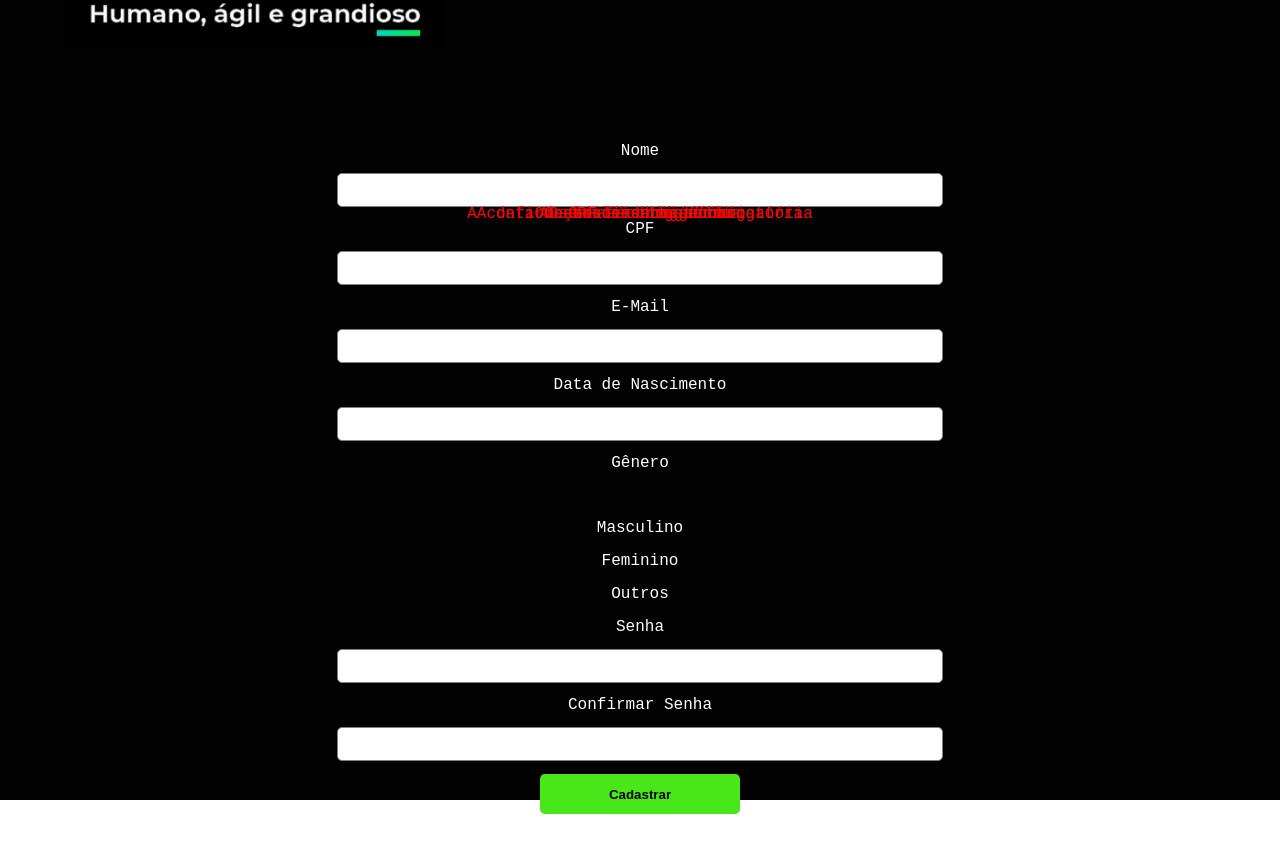
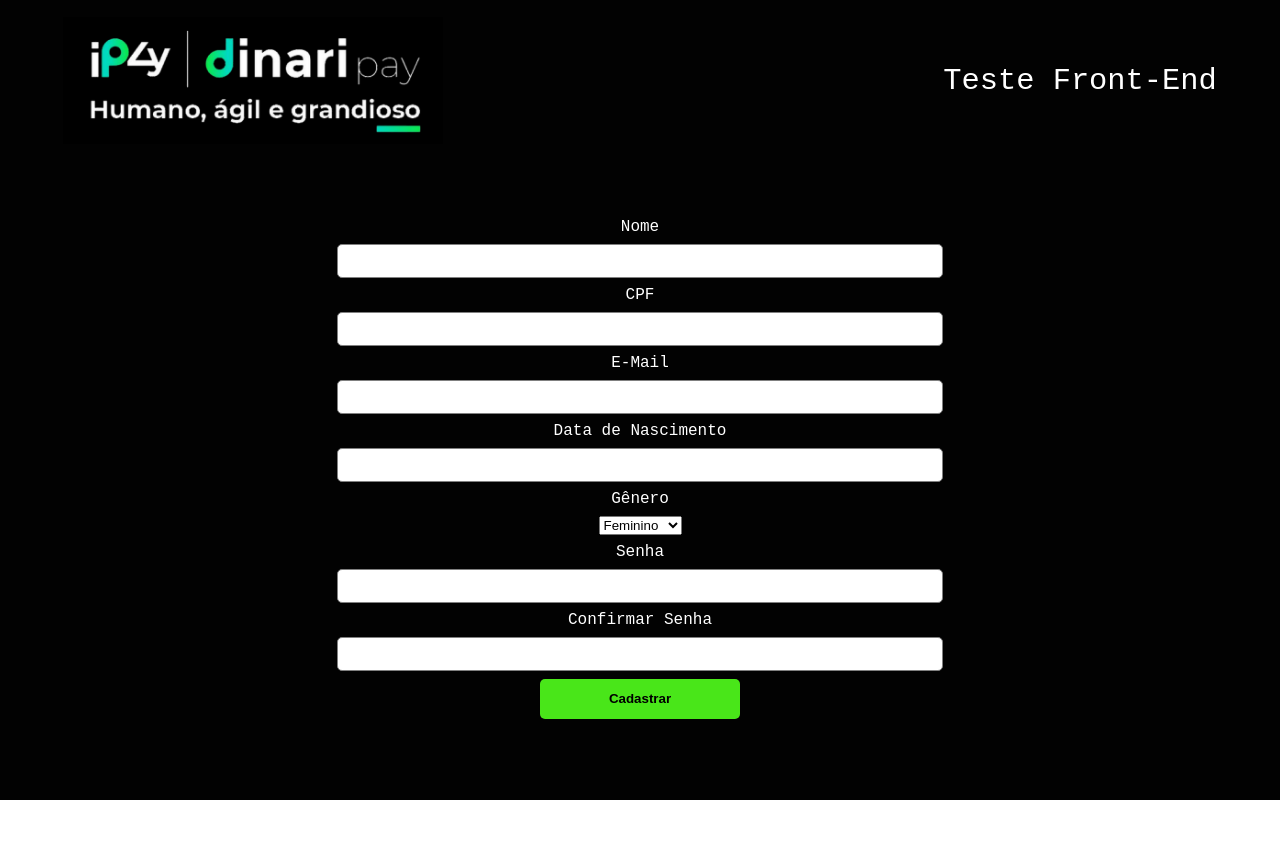
Before and after one commit to vgabrielcastro/IP4Y, a React (Vite) app: page / in a window 1280 px wide. Shown: the top 852 px of the page. After the commit the page ends 800 px from the top, so only its background shows below. Built offline with nearby package versions, Linux system fonts and the light colour scheme.

Commit message:
add label

```diff
--- a/src/App.css
+++ b/src/App.css
@@ -12,7 +12,7 @@ form {
   flex-direction: column;
   justify-content: center;
   align-items: center;
-  gap: 30px;
+  gap: 10px;
 
 }
 
@@ -38,7 +38,7 @@ label {
   padding: 64px;
   font: 1em Ubuntu Mono, monospace;
   color: rgb(255, 255, 255);
-  gap: 13px;
+  gap: 8px;
 }
 
 input {
@@ -60,6 +60,4 @@ button {
 
 span {
   color: red;
-  position: absolute;
-  margin-top: 63px;
 }
--- a/src/App.jsx
+++ b/src/App.jsx
@@ -38,33 +38,34 @@ function App() {
       <label>
         Nome
         <input {...register("name", { required: true })} />
-        <span> O nome é obrigatório</span>
+        {errors.name && <span> O nome é obrigatório</span>}
 
         CPF
         <input {...register("cpf")} />
-        <span> O CPF é obrigatório</span>
+        {errors.name && <span> O CPF é obrigatório</span>}
 
         E-Mail
         <input {...register("email")} />
-        <span> O e-mail é obrigatório</span>
+        {errors.name && <span> O e-mail é obrigatório</span>}
 
         Data de Nascimento
         <input {...register("birthdate")} />
-        <span> A data de nascimento é obrigatória</span>
+        {errors.name && <span> A data de nascimento é obrigatória</span>}
 
         Gênero
-        <option type="text" name="gênero" placeholder="Gênero"></option>
-        <option value="Masculino">Masculino</option>
-        <option value="Feminino">Feminino</option>
-        <option value="Outros">Outros</option>
+          <select {...register("gender")}>
+            <option option value="female">Feminino</option>
+            <option value="male">Masculino</option>
+            <option value="other">Outros</option>
+          </select>
 
         Senha
         <input {...register("password")} />
-        <span> A senha é obrigatória</span>
+        {errors.name && <span> A senha é obrigatória</span>}
 
         Confirmar Senha
         <input {...register("confirmpassword")} />
-        <span> A confirmação de senha é obrigatória</span>
+        {errors.name && <span> A confirmação de senha é obrigatória</span>}
 
         <button type="submit">Cadastrar</button>
 
```
